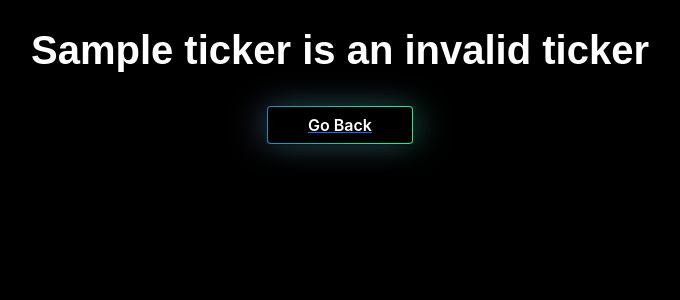
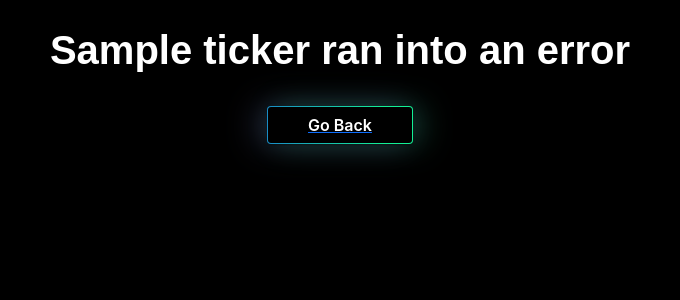
Before and after one commit to jonathanyeetmon/Stock-Assistant, a Python web app: template flask/templates/error.html in a window 1280 px wide. Shown: the top 300 px of the page, without its empty margins (300-980 px from the left). Run offline with Jinja, Linux system fonts and the light colour scheme; the template is opened without the code that fills it: most values are stand-ins (such as "Sample title", 1, 10 or a date in 2020).

Commit message:
small changes

```diff
--- a/flask/helpers.py
+++ b/flask/helpers.py
@@ -3,7 +3,6 @@ def count_techs(techs):
     sell = 0
     hold = 0
     for tech in techs:
-        print(tech)
         tech = tech["third_element"]
         if tech[0] == 'B':
             buy += 1
--- a/flask/templates/error.html
+++ b/flask/templates/error.html
@@ -17,7 +17,7 @@
 </head>
 <body>
     <div class="content body">
-        <h1 class="st_eval" style="padding-top: 2vw;">{{ticker}} is an invalid ticker</h1>
+        <h1 class="st_eval" style="padding-top: 2vw;">{{ticker}} ran into an error</h1>
     <form>
     <a href="{{ url_for('run_scraper_route') }}">
         <button class ="element" type="submit">Go Back</button>
```
